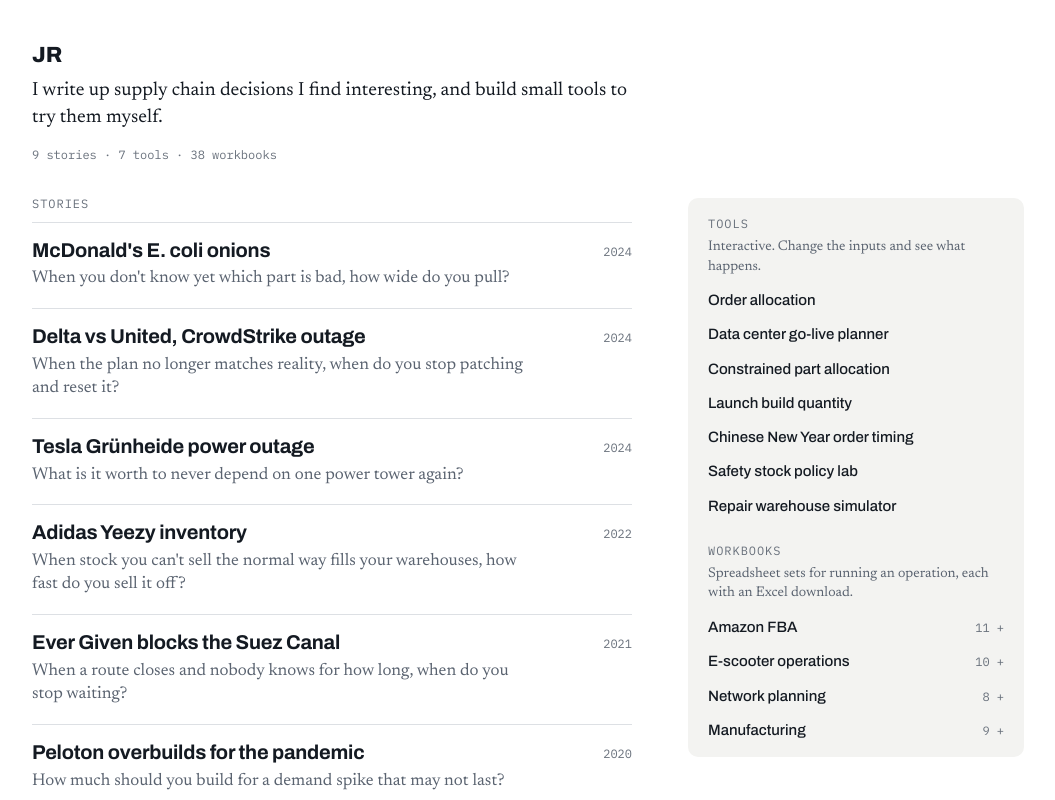
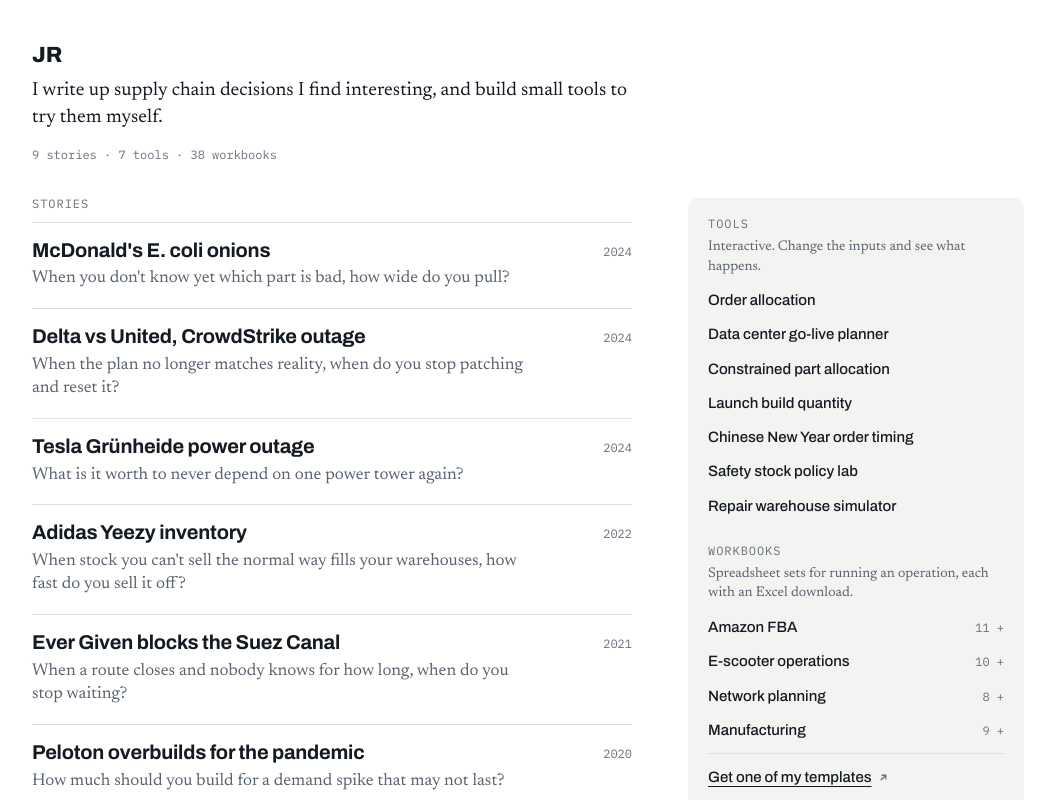
Before and after one commit to lunarked/library, a plain HTML site: page index.html in a window 1280 px wide. Shown: the top 800 px of the page, without its empty margins (112-1167 px from the left). Drawn offline with Linux system fonts and the light colour scheme.

Commit message:
Add "Get one of my templates" link under Workbooks
The link sits at the foot of the Workbooks panel on the home page. Its
target is a placeholder for now; the owner will supply the final link.

Co-Authored-By: Claude Fable 5.2 <noreply@anthropic.com>
Claude-Session: https://claude.ai/code/session_01AxXK7WtN1PVNQuaWABxUxD

```diff
--- a/index.html
+++ b/index.html
@@ -62,6 +62,10 @@ summary::-webkit-details-marker{display:none}
 details[open] .k::after{content:" \2212"}
 .wb{padding:0 0 8px 12px;border-left:1px solid var(--line);margin:2px 0 8px}
 .wb a{display:block;padding:5px 0;font:500 14px/1.35 var(--f-head);color:var(--muted)}
+.more{margin:6px 0 0;padding:13px 0 9px;border-top:1px solid var(--line)}
+.get{font:500 15px/1.35 var(--f-head);text-decoration:underline;text-underline-offset:4px;text-decoration-thickness:1px}
+.get:hover{text-decoration-thickness:2px}
+.get svg{margin-left:6px;color:var(--faint);vertical-align:-1px}
 
 @media (max-width:860px){
   .wrap{padding-block:30px 48px}
@@ -132,6 +136,8 @@ details[open] .k::after{content:" \2212"}
             <ul class="wb"><li><a href="manufacturing/bom-master.html">BOM and master data</a></li><li><a href="manufacturing/production-planning.html">Production planning</a></li><li><a href="manufacturing/procurement.html">Supply and procurement</a></li><li><a href="manufacturing/production.html">Production execution</a></li><li><a href="manufacturing/quality.html">Quality</a></li><li><a href="manufacturing/inventory.html">Inventory control</a></li><li><a href="manufacturing/product-cost.html">Product cost</a></li><li><a href="manufacturing/compliance.html">Product compliance</a></li><li><a href="manufacturing/governance.html">Manufacturing governance</a></li></ul>
           </details></li>
         </ul>
+        <!-- Placeholder target: the owner will replace this link with his own. -->
+        <p class="more"><a class="get" href="https://workspace.google.com/marketplace/app/sheetsfinance_stock_market_analysis/454765795033" target="_blank" rel="noopener">Get one of my templates<svg width="11" height="11" viewBox="0 0 12 12" fill="none" stroke="currentColor" stroke-width="1.5" stroke-linecap="round" stroke-linejoin="round" aria-hidden="true"><path d="M3.5 8.5 8.5 3.5M4.5 3.5h4v4"/></svg></a></p>
       </section>
     </div>
   </div>
```
Also changed, not shown: 1 other file.
